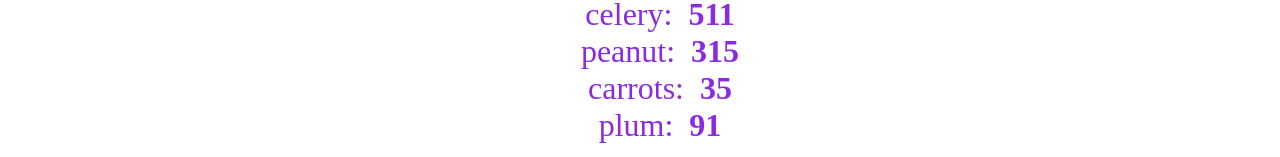
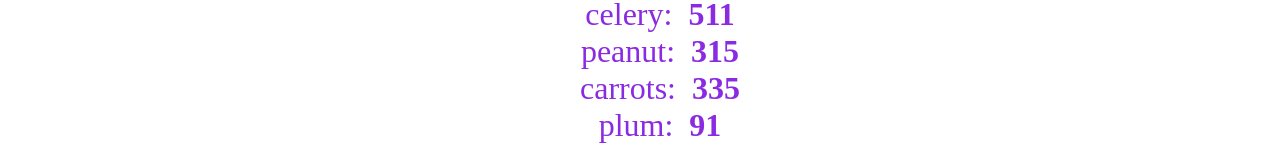
Before and after one commit to abuqaiselegant/WebDevHC, a React (Vite) app in the folder react/my-reactjs-app/: page / in a window 1280 px wide. Shown: the part 2455-2612 px from the top of the page. Built offline with nearby package versions, Linux system fonts and the light colour scheme; the HTML template or start-up script is replaced by a standard one.

Commit message:
added fastfood1  card

```diff
--- a/react/my-reactjs-app/src/App.jsx
+++ b/react/my-reactjs-app/src/App.jsx
@@ -39,7 +39,7 @@ function App() {
     {id:2, name:"kurkure",calories:95},
     {id:3, name:"celery",calories:511},
     {id:4, name:"peanut",calories:315},
-    {id:5, name:"carrots",calories:35},
+    {id:5, name:"carrots",calories:335},
     {id:6, name:"plum",calories:91}];
   return (<>
        {<Button/>}
```
